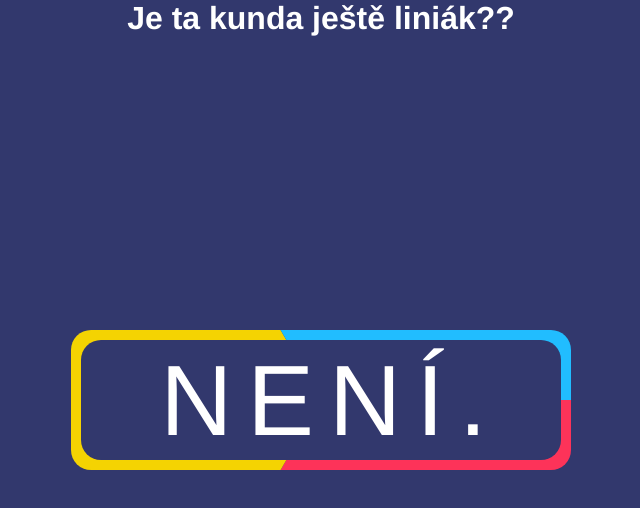
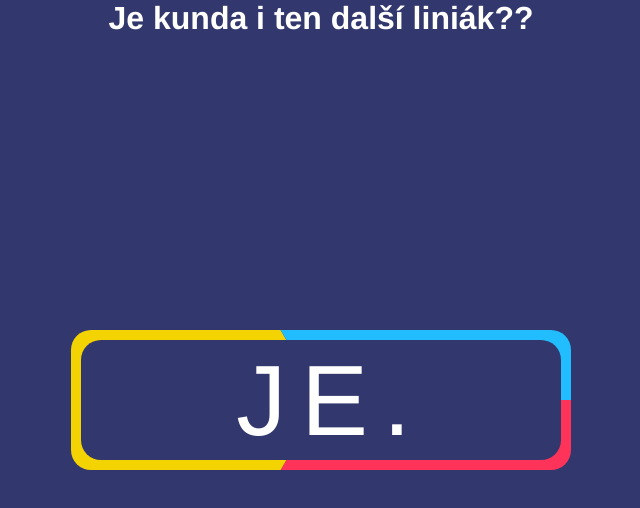
Before and after one commit to ixaczech/liniak, a plain HTML site: page index.html in a window 1280 px wide. Shown: the whole page, without its empty margins (319-959 px from the left). Drawn offline with Linux system fonts and the light colour scheme.

Commit message:
liniak updated

```diff
--- a/index.html
+++ b/index.html
@@ -14,7 +14,7 @@
 </head>
 
 <body>
-    <h1 class="question">Je ta kunda ještě liniák??</h1>
+    <h1 class="question">Je kunda i ten další liniák??</h1>
 
 
 
@@ -26,7 +26,7 @@
                 <div class="demo__colored-block"></div>
             </div>
             <div class="demo__colored-blocks-inner"></div>
-            <div class="demo__text">Není.</div>
+            <div class="demo__text">JE.</div>
         </div>
         <div class="demo__inner">
             <svg class="demo__numbers" viewBox="0 0 100 100">
```
